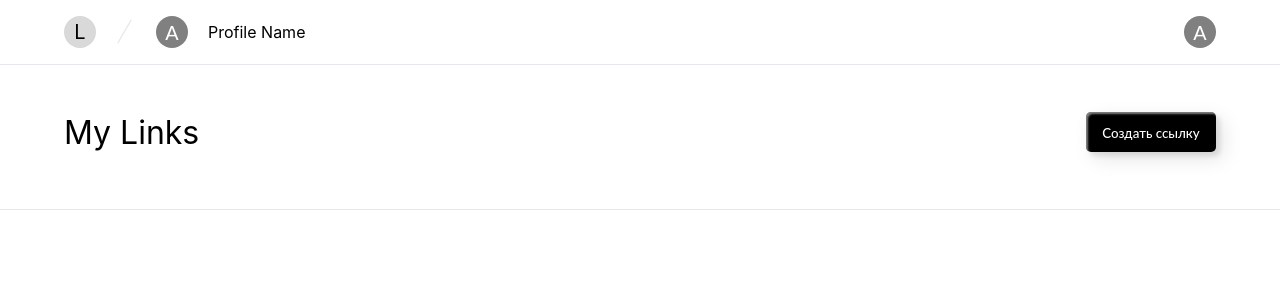
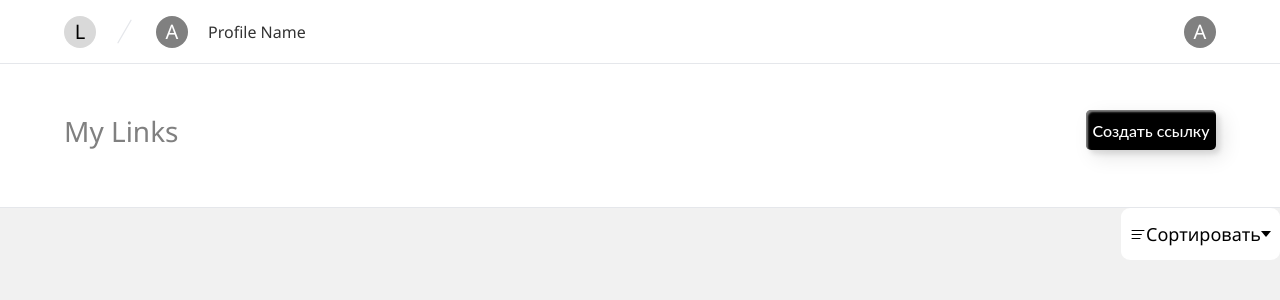
Before and after one commit to BlessedChiIdz/NilProj, a React (Create React App) app: page / in a window 1280 px wide. Shown: the top 300 px of the page. Built offline with nearby package versions, Linux system fonts and the light colour scheme; the HTML template or start-up script is replaced by a standard one.

Commit message:
startmainlock

```diff
--- a/package.json
+++ b/package.json
@@ -10,6 +10,7 @@
     "@types/node": "^16.18.76",
     "@types/react": "^18.2.48",
     "@types/react-dom": "^18.2.18",
+    "bootstrap": "^5.3.2",
     "react": "^18.2.0",
     "react-dom": "^18.2.0",
     "react-scripts": "5.0.1",
--- a/src/Components/LinkPageMainPart.tsx
+++ b/src/Components/LinkPageMainPart.tsx
@@ -1,9 +1,13 @@
 import React from 'react';
+import "../styles/LinkPageMainPart.css"
+import SortButton from "./modal/SortButton";
 
 const LinkPageMainPart = () => {
     return (
-        <div>
-
+        <div className="LinkPageMainPart">
+            <div className="Top">
+                <SortButton/>
+            </div>
         </div>
     );
 };
--- /dev/null
+++ b/src/Components/modal/SortButton.tsx
@@ -0,0 +1,23 @@
+import React from 'react';
+import "../../styles/SortButton.css"
+const SortButton = () => {
+    return (
+        <div className="dropdown">
+            <input type="checkbox" id="dropdown"/>
+            <label htmlFor="dropdown" className="dropdown-btn">
+                <img src="/TriPalochki.png"/>
+                <span>Сортировать</span>
+                <span className="arrow"></span>
+            </label>
+
+            <ul className="dropdown-content" role="menu">
+                <li><a href="#">React</a></li>
+                <li><a href="#">Angular</a></li>
+                <li><a href="#">Vue</a></li>
+                <li><a href="#">Svelte</a></li>
+            </ul>
+        </div>
+    );
+};
+
+export default SortButton;
--- /dev/null
+++ b/src/styles/LinkPageMainPart.css
@@ -0,0 +1,10 @@
+.LinkPageMainPart{
+    margin: 0;
+    padding: 0;
+    width: 100%;
+    height: 750px;
+    background-color: #f1f1f1;
+}
+.Top{
+    float: right;
+}
--- /dev/null
+++ b/src/styles/SortButton.css
@@ -0,0 +1,85 @@
+.dropdown {
+    max-width: 13em;
+
+    position: relative;
+    width: 100%;
+}
+
+.dropdown-btn {
+    background: #ffffff;
+    font-size: 18px;
+    width: 100%;
+    border: none;
+    color: #000000;
+    display: flex;
+    justify-content: space-between;
+    align-items: center;
+    padding: 0.7em 0.5em;
+    border-radius: 0.5em;
+    cursor: pointer;
+}
+
+.arrow {
+    border-left: 5px solid transparent;
+    border-right: 5px solid transparent;
+    border-top: 6px solid #000000;
+    transition: transform ease-in-out 0.3s;
+}
+
+.dropdown-content {
+    list-style: none;
+    position: absolute;
+    top: 3.2em;
+    width: 100%;
+    visibility: hidden;
+    /*   overflow: hidden; */
+    transform: translateY(-1em);
+    transition: transform ease 0.3s;
+}
+
+input[type="checkbox"]:checked ~ .dropdown-content {
+    visibility: visible;
+    transform: translateY(0);
+}
+
+.dropdown-content li {
+    background: #2f3238;
+    border-radius: 0.5em;
+}
+
+input[type="checkbox"]:checked + label > .arrow {
+    transform: rotate(180deg);
+}
+
+input[type="checkbox"] {
+    opacity: 0;
+    position: absolute;
+}
+
+input[type="checkbox"]:focus + label {
+    box-shadow: 0 0 20px rgb(83, 83, 83);
+}
+
+.dropdown-content li:hover {
+    background: #1d1f24;
+}
+
+.dropdown-content li a {
+    display: block;
+    padding: 0.7em 0.5em;
+    color: #fff;
+    margin: 0.1em 0;
+    text-decoration: none;
+}
+
+/* base styles */
+* {
+    box-sizing: border-box;
+    margin: 0;
+    padding: 0;
+}
+body {
+    font-family: "Segoe UI", sans-serif;
+    color: #333;
+    /*   background: #cecece; */
+}
--- a/src/styles/TopLinks.css
+++ b/src/styles/TopLinks.css
@@ -19,7 +19,8 @@
 }
 
 .left{
-    font-size: 4vh;
+    font-size: 3.5vh;
+    color: gray;
     /*top: 0;*/
     /*bottom: 0;*/
     /*margin: auto 0;*/
```
Also changed, not shown: public/TriPalochki.png (added), 1 other file (tests, documents, lock files or other folders).
